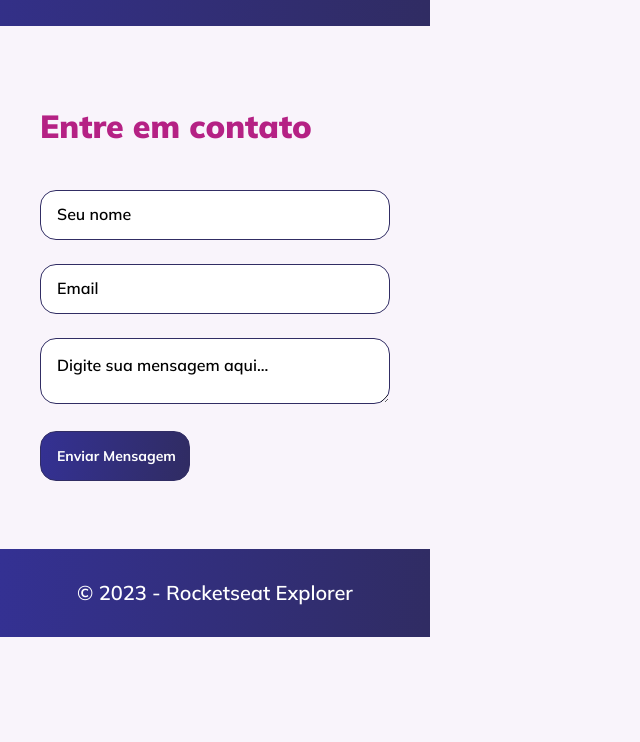
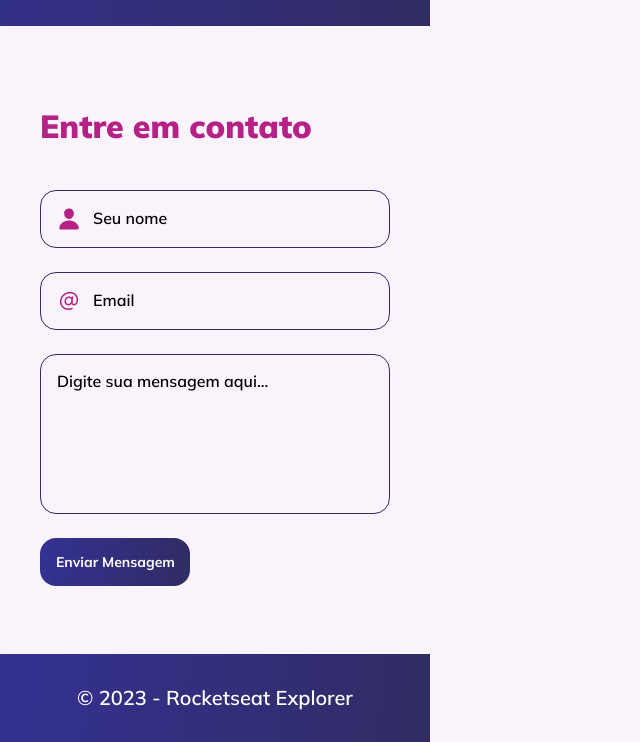
Before and after one commit to felipeslopes2010/explorer-astronaut, a plain HTML site: page index.html in a window 1280 px wide. Shown: the part 1907-2649 px from the top of the page, without its empty margins (0-640 px from the left). Before the commit the page ends 2544 px from the top, so only its background shows below. Drawn offline with Linux system fonts and the light colour scheme.

Commit message:
Acrescenta icones

```diff
--- a/index.html
+++ b/index.html
@@ -66,9 +66,11 @@
 
             <fieldset>
                 <div class="input-wrapper">
+                    <img src="./src/img/user.png" alt="Logo de um usuário">
                     <input type="text" id="input-name" placeholder="Seu nome">
                 </div>
                 <div class="input-wrapper">
+                    <img src="./src/img/arroba.png" alt="Logo de uma Arroba">
                     <input type="email" id="input-email" placeholder="Email">
                 </div>
                 <div class="input-wrapper">
--- a/src/styles.css
+++ b/src/styles.css
@@ -123,22 +123,40 @@ fieldset {
     border: none;
 }
 
-input,textarea {
-    width: 100%;
+.input-wrapper {
+    display: flex;
+    align-items: center;
+    gap: 1.2rem;
     border: 1.5px solid var(--text-color);
     padding: 1.6rem;
     border-radius: 1.6rem;
-    font-family: "Mulish", sans-serif;
 }
 
-textarea {
-    margin-bottom: 2.4rem;
+.input-wrapper img {
+    object-fit: contain;
+}
+
+input,textarea {
+    width: 100%;
+    border: none;
+    background-color: var(--light-gray);
+    outline: none;
+    resize: none;
+    font-family: "Mulish", sans-serif;
 }
 
 input::placeholder, textarea::placeholder {
     font-size: 1.6rem;
     font-weight: 600;
     color: (var(--text-color));
+}
+
+textarea {
+    height: 126px;
+}
+
+.input-wrapper:last-child {
+    margin-bottom: 2.4rem;
 }
 
 #button-send-message {
@@ -148,6 +166,7 @@ input::placeholder, textarea::placeholder {
     color: #FFF;
     line-height: 2.4rem;
     padding: 1.2rem 1.6rem;
+    border-radius: 16px;
     cursor: pointer;
     background: var(--gradient-background);
 }
```
